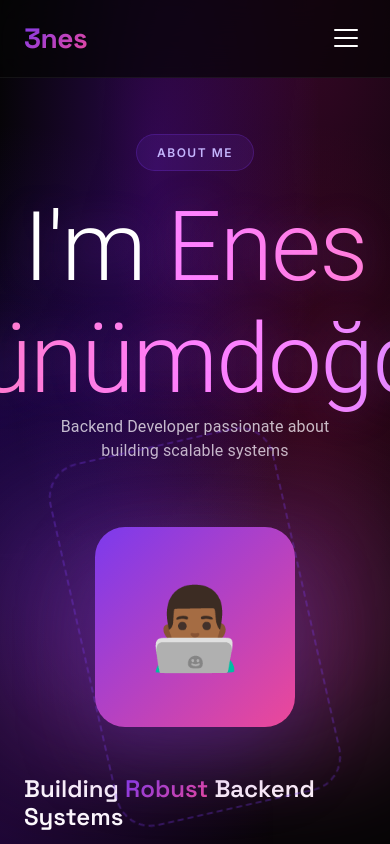
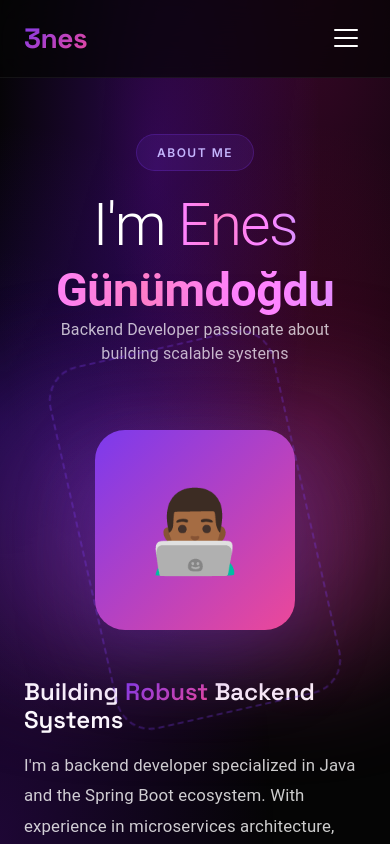
Before and after one commit to enesgunumdogdu/enesgunumdogducomtr, a React (Vite) app: page /about in a window 390 px wide. Shown: the top 844 px of the page. Built offline with nearby package versions, Linux system fonts and the light colour scheme.

Commit message:
Refactor About page typography and enhance hero name styles: Updated section title to use responsive hero name classes; added new styles for hero name with improved text wrapping and scaling for better visual hierarchy across devices.

```diff
--- a/src/App.css
+++ b/src/App.css
@@ -530,12 +530,89 @@
 
 .section-title {
   font-family: 'Space Grotesk', sans-serif;
-  font-size: clamp(2rem, 5vw, 3rem);
+  font-size: clamp(1.75rem, 5vw, 3rem);
   font-weight: 800;
   margin-bottom: 1.25rem;
   letter-spacing: -1px;
   text-align: center;
   text-shadow: 0 0 40px rgba(168, 85, 247, 0.3);
+  line-height: 1.3;
+}
+
+/* ==================== HERO NAME - RESPONSIVE TYPOGRAPHY ==================== */
+/*
+ * Robust solution for long names that must never overflow.
+ * Uses modern CSS techniques with graceful fallbacks.
+ */
+.hero-name {
+  /* Container constraints - prevents overflow */
+  display: block;
+  width: 100%;
+  max-width: 100%;
+
+  /* Modern text wrapping - balances lines evenly */
+  text-wrap: balance;
+
+  /* Fluid typography that respects container width */
+  /* Formula: min(viewport-based, container-safe maximum) */
+  /* At 1200px container: ensures name fits within ~1000px usable width */
+  font-size: clamp(2rem, 6vw, 4rem);
+
+  /* Safety net - prevents hard clips */
+  overflow-wrap: break-word;
+  word-wrap: break-word;
+
+  /* Maintain visual hierarchy */
+  font-family: 'Space Grotesk', sans-serif;
+  font-weight: 700;
+  line-height: 1.15;
+  letter-spacing: -1.5px;
+  text-align: center;
+
+  /* Animation compatibility */
+  margin-bottom: 1rem;
+}
+
+/* First name - larger for emphasis */
+.hero-name-first {
+  display: block;
+  font-size: clamp(3.75rem, 12vw, 7.5rem);
+  margin-bottom: 0.25rem;
+}
+
+/* Surname - scales proportionally to always fit */
+.hero-name-surname {
+  display: block;
+  font-size: clamp(2.5rem, 8vw, 5.25rem);
+  font-weight: 600;
+  letter-spacing: -1px;
+}
+
+/* Tablet and laptop adjustments */
+@media (max-width: 1024px) {
+  .hero-name-first {
+    font-size: clamp(3rem, 10.5vw, 5.25rem);
+  }
+
+  .hero-name-surname {
+    font-size: clamp(2.25rem, 7.5vw, 4rem);
+  }
+}
+
+/* Mobile - stack gracefully */
+@media (max-width: 600px) {
+  .hero-name {
+    letter-spacing: -1px;
+  }
+
+  .hero-name-first {
+    font-size: clamp(2.5rem, 15vw, 3.75rem);
+  }
+
+  .hero-name-surname {
+    font-size: clamp(1.875rem, 12vw, 3rem);
+    letter-spacing: -0.5px;
+  }
 }
 
 .section-subtitle {
--- a/src/pages/About.jsx
+++ b/src/pages/About.jsx
@@ -73,8 +73,11 @@ function About() {
       <Box className="section">
         <Box className="section-header">
           <Box className="section-label">About Me</Box>
-          <Typography variant="h1" className="section-title">
-            I'm <span className="gradient-text-animated">Enes Günümdoğdu</span>
+          <Typography variant="h1" component="h1" className="hero-name">
+            <span className="hero-name-first">
+              I'm <span className="gradient-text-animated">Enes</span>
+            </span>
+            <span className="hero-name-surname gradient-text-animated">Günümdoğdu</span>
           </Typography>
           <Typography className="section-subtitle">
             Backend Developer passionate about building scalable systems
```
